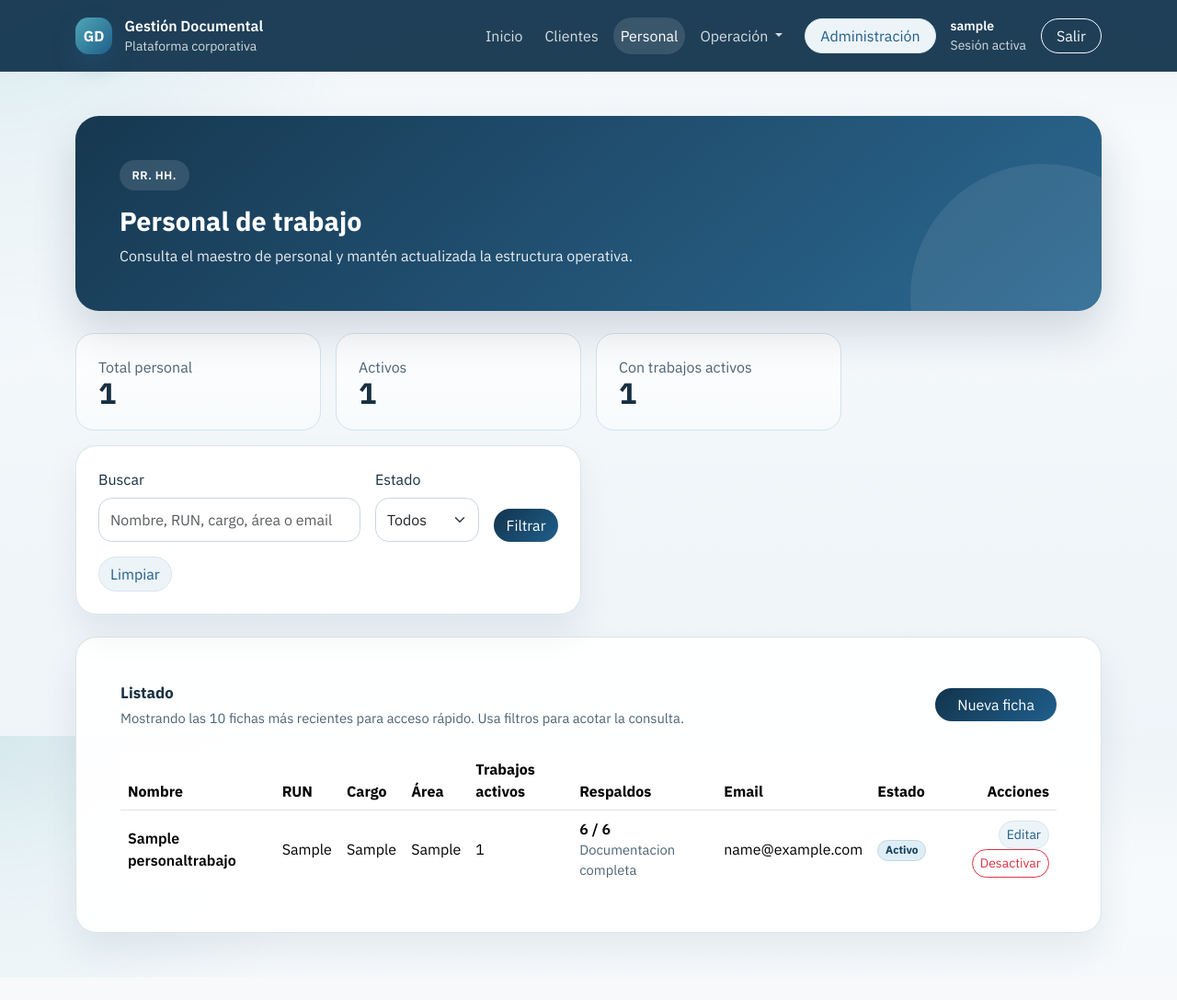
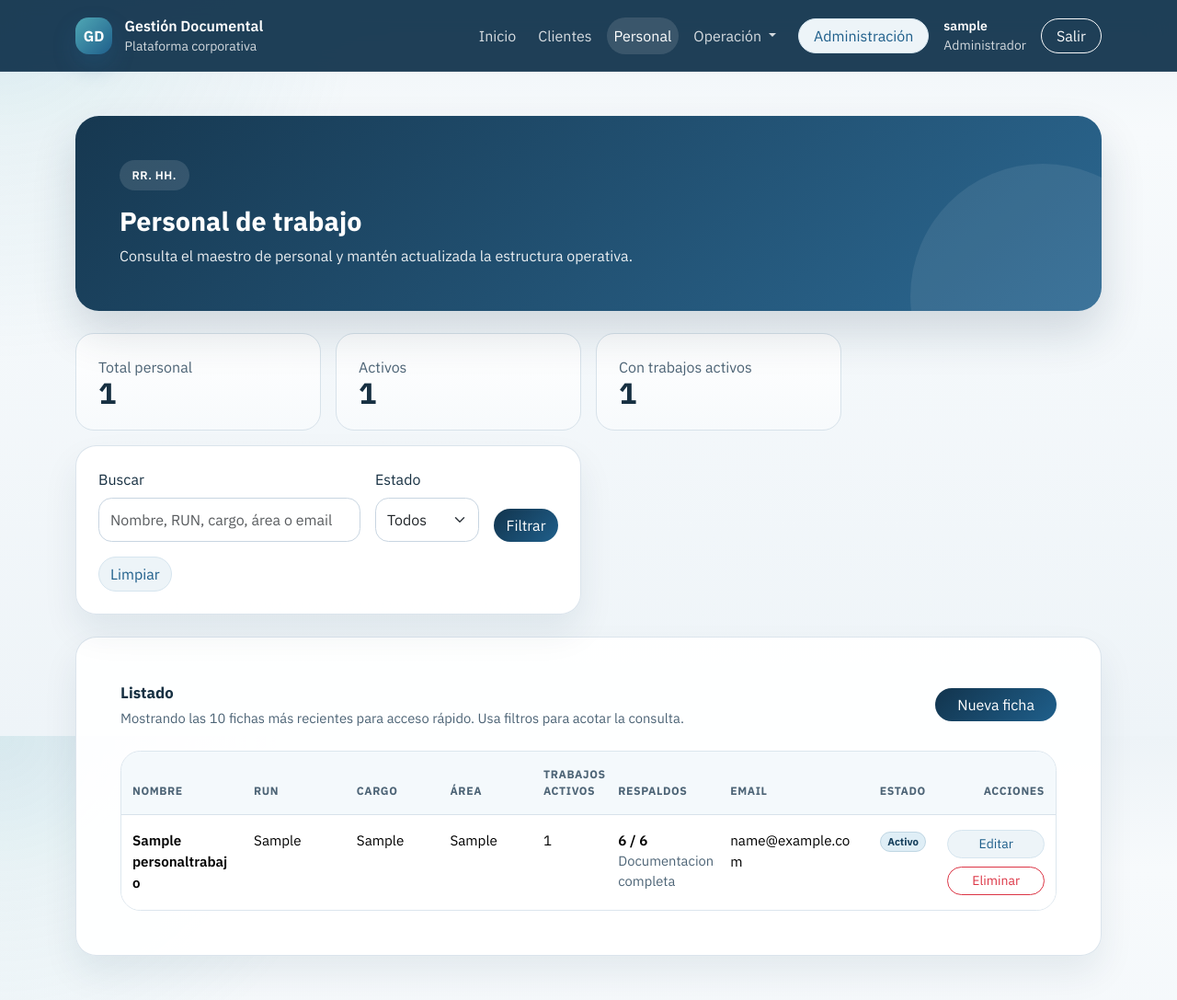
Before and after one commit to jozsef-85/gestion-documental-tens, a Django app: page /personal/ in a window 1280 px wide. Shown: the whole page at 92% size. Before the commit the page ends 1056 px from the top, so only its background shows below. Run offline with Django 5.2, Linux system fonts and the light colour scheme; a user stored in the database is signed in; tables that the repository leaves empty hold one stand-in row (values such as "Sample post").

Commit message:
Mejora listados y rol de sesion

```diff
--- a/core/templates/base.html
+++ b/core/templates/base.html
@@ -1,3 +1,4 @@
+{% load user_roles %}
 <!DOCTYPE html>
 <html lang="es">
 <head>
@@ -393,10 +394,10 @@
 	                                Administración
 	                            </a>
 	                        {% endif %}
-	                        <div class="text-white-50 small">
-	                            <div class="fw-semibold text-white">{{ request.user.username }}</div>
-	                            <div>Sesión activa</div>
-	                        </div>
+                        <div class="text-white-50 small">
+                            <div class="fw-semibold text-white">{{ request.user.username }}</div>
+                            <div>{{ request.user|role_label }}</div>
+                        </div>
                         <form action="{% url 'logout' %}" method="post" class="mb-0">
                             {% csrf_token %}
                             <button type="submit" class="btn btn-outline-light rounded-pill px-3">Salir</button>
--- a/core/templates/historial_presupuesto.html
+++ b/core/templates/historial_presupuesto.html
@@ -68,6 +68,9 @@
     <div class="d-flex flex-wrap gap-2 mt-4">
         {% if perms.core.change_registropresupuesto %}
             <a href="{% url 'editar_presupuesto' registro.id %}" class="btn btn-brand rounded-pill px-4">Editar</a>
+        {% endif %}
+        {% if perms.core.add_asignaciontrabajo %}
+            <a href="#vincular-trabajador" class="btn btn-soft rounded-pill px-4">Agregar trabajador</a>
         {% endif %}
         {% if perms.core.view_documento %}
             <a href="{% url 'listar_documentos' %}?presupuesto={{ registro.presupuesto|urlencode }}" class="btn btn-soft rounded-pill px-4">Documentos del trabajo</a>
@@ -143,7 +146,7 @@
     </div>
 
     <div class="col-12 col-xl-5">
-        <div class="surface-card p-4 p-lg-5 h-100">
+        <div class="surface-card p-4 p-lg-5 h-100" id="vincular-trabajador">
             <h2 class="section-title mb-2">Vincular trabajador</h2>
             <p class="footer-note mb-4">Usa este formulario cuando una persona participe en una obra, visita tecnica, mantencion o montaje asociado a este presupuesto.</p>
 
--- a/core/templates/listar_personal.html
+++ b/core/templates/listar_personal.html
@@ -1,6 +1,96 @@
 {% extends "base.html" %}
 
 {% block title %}Personal | Gestión Documental{% endblock %}
+
+{% block extra_head %}
+<style>
+    .listing-table-wrap {
+        border-radius: 1.35rem;
+        border: 1px solid #dce6ee;
+        overflow: hidden;
+        background: linear-gradient(180deg, rgba(247, 251, 253, 0.88), rgba(255, 255, 255, 0.98));
+    }
+
+    .listing-table {
+        width: 100%;
+        table-layout: fixed;
+        margin-bottom: 0;
+        font-size: 0.95rem;
+    }
+
+    .listing-table thead th {
+        border-bottom-color: #d8e2ea;
+        background: rgba(244, 249, 252, 0.92);
+        color: var(--brand-muted);
+        font-size: 0.76rem;
+        font-weight: 700;
+        letter-spacing: 0.05em;
+        text-transform: uppercase;
+        padding: 1rem 0.75rem;
+    }
+
+    .listing-table tbody td,
+    .listing-table tbody th {
+        padding: 1rem 0.75rem;
+        border-bottom-color: #e8eff4;
+        vertical-align: top;
+    }
+
+    .listing-table tbody tr:hover {
+        background: rgba(79, 167, 181, 0.05);
+    }
+
+    .listing-table .cell-break {
+        overflow-wrap: anywhere;
+        word-break: break-word;
+    }
+
+    .listing-table .badge {
+        white-space: nowrap;
+    }
+
+    .listing-actions {
+        display: flex;
+        flex-wrap: wrap;
+        justify-content: flex-end;
+        gap: 0.55rem;
+    }
+
+    .listing-actions .btn {
+        min-width: 6.6rem;
+    }
+
+    @media (max-width: 991px) {
+        .listing-table thead {
+            display: none;
+        }
+
+        .listing-table,
+        .listing-table tbody,
+        .listing-table tr,
+        .listing-table td,
+        .listing-table th {
+            display: block;
+            width: 100%;
+        }
+
+        .listing-table tr {
+            padding: 1rem;
+            border-bottom: 1px solid #e8eff4;
+        }
+
+        .listing-table tbody td,
+        .listing-table tbody th {
+            padding: 0.45rem 0;
+            border-bottom: 0;
+        }
+
+        .listing-actions {
+            justify-content: flex-start;
+        }
+    }
+</style>
+{% endblock %}
 
 {% block content %}
 <section class="hero-panel p-4 p-lg-5 mb-4">
@@ -73,9 +163,21 @@
         {% endif %}
     </div>
 
+    <div class="listing-table-wrap">
     <div class="table-responsive">
-        <table class="table align-middle mb-0" aria-describedby="personal-listado-ayuda">
+        <table class="table listing-table align-middle" aria-describedby="personal-listado-ayuda">
             <caption class="visually-hidden">Listado de personal con RUN, cargo, área, respaldos y estado actual.</caption>
+            <colgroup>
+                <col style="width: 13%;">
+                <col style="width: 11%;">
+                <col style="width: 10%;">
+                <col style="width: 10%;">
+                <col style="width: 8%;">
+                <col style="width: 12%;">
+                <col style="width: 16%;">
+                <col style="width: 8%;">
+                <col style="width: 12%;">
+            </colgroup>
             <thead>
                 <tr>
                     <th scope="col">Nombre</th>
@@ -92,10 +194,10 @@
             <tbody>
                 {% for item in personal %}
                     <tr>
-                        <th scope="row" class="fw-semibold">{{ item.nombre }}</th>
-                        <td>{{ item.run|default:"Sin RUN" }}</td>
-                        <td>{{ item.cargo }}</td>
-                        <td>{{ item.area|default:"Sin área" }}</td>
+                        <th scope="row" class="fw-semibold cell-break">{{ item.nombre }}</th>
+                        <td class="cell-break">{{ item.run|default:"Sin RUN" }}</td>
+                        <td class="cell-break">{{ item.cargo }}</td>
+                        <td class="cell-break">{{ item.area|default:"Sin área" }}</td>
                         <td>{{ item.total_trabajos_activos }}</td>
                         <td>
                             <div class="fw-semibold">{{ item.total_documentos_personal }} / 6</div>
@@ -107,7 +209,7 @@
                                 {% endif %}
                             </div>
                         </td>
-                        <td>{{ item.email|default:"Sin email" }}</td>
+                        <td class="cell-break">{{ item.email|default:"Sin email" }}</td>
                         <td>
                             {% if item.activo %}
                                 <span class="badge badge-soft rounded-pill">Activo</span>
@@ -116,12 +218,14 @@
                             {% endif %}
                         </td>
                         <td class="text-end">
+                            <div class="listing-actions">
                             {% if perms.core.change_personaltrabajo %}
                                 <a href="{% url 'editar_personal' item.id %}" class="btn btn-soft btn-sm rounded-pill" aria-label="Editar ficha de {{ item.nombre }}">Editar</a>
                             {% endif %}
                             {% if perms.core.delete_personaltrabajo %}
-                                <a href="{% url 'eliminar_personal' item.id %}" class="btn btn-outline-danger btn-sm rounded-pill" aria-label="Desactivar registro de {{ item.nombre }}">Desactivar</a>
+                                <a href="{% url 'eliminar_personal' item.id %}" class="btn btn-outline-danger btn-sm rounded-pill" aria-label="Eliminar registro de {{ item.nombre }} sin borrar su historial">Eliminar</a>
                             {% endif %}
+                            </div>
                         </td>
                     </tr>
                 {% empty %}
@@ -140,5 +244,6 @@
             </tbody>
         </table>
     </div>
+    </div>
 </section>
 {% endblock %}
--- a/core/templates/listar_presupuestos.html
+++ b/core/templates/listar_presupuestos.html
@@ -404,6 +404,9 @@
                         <td>
                             <div class="record-actions">
                             <a href="{% url 'historial_presupuesto' registro.id %}" class="btn btn-soft btn-sm rounded-pill" aria-label="Ver historial del presupuesto {{ registro.presupuesto }}">Historial</a>
+                            {% if perms.core.add_asignaciontrabajo %}
+                                <a href="{% url 'historial_presupuesto' registro.id %}#vincular-trabajador" class="btn btn-brand btn-sm rounded-pill" aria-label="Agregar trabajador al presupuesto {{ registro.presupuesto }}">Agregar trabajador</a>
+                            {% endif %}
                             {% if perms.core.change_registropresupuesto %}
                                 <a href="{% url 'editar_presupuesto' registro.id %}" class="btn btn-soft btn-sm rounded-pill" aria-label="Editar presupuesto {{ registro.presupuesto }}">Editar</a>
                             {% endif %}
--- /dev/null
+++ b/core/templatetags/user_roles.py
@@ -0,0 +1,43 @@
+from django import template
+
+
+register = template.Library()
+
+
+EDITOR_PERMS = (
+    'core.add_asignaciontrabajo',
+    'core.add_cargapresupuesto',
+    'core.add_cliente',
+    'core.add_documento',
+    'core.add_personaltrabajo',
+    'core.add_registropresupuesto',
+    'core.change_cliente',
+    'core.change_documento',
+    'core.change_personaltrabajo',
+    'core.change_registropresupuesto',
+)
+
+LECTOR_PERMS = (
+    'core.view_cliente',
+    'core.view_documento',
+    'core.view_personaltrabajo',
+    'core.view_registropresupuesto',
+)
+
+
+@register.filter
+def role_label(user):
+    if not getattr(user, 'is_authenticated', False):
+        return ''
+
+    if user.is_superuser or user.groups.filter(name='Administradores').exists():
+        return 'Administrador'
+    if user.groups.filter(name='Editores').exists():
+        return 'Editor'
+    if user.groups.filter(name='Lectores').exists():
+        return 'Lector'
+    if any(user.has_perm(perm) for perm in EDITOR_PERMS):
+        return 'Editor'
+    if any(user.has_perm(perm) for perm in LECTOR_PERMS):
+        return 'Lector'
+    return 'Usuario'
```
Also changed, not shown: core/templates/listar_clientes.html (+107 -6 lines), core/tests/test_views.py (+44 -1 lines), core/views_maestros.py (+10 -10 lines).
